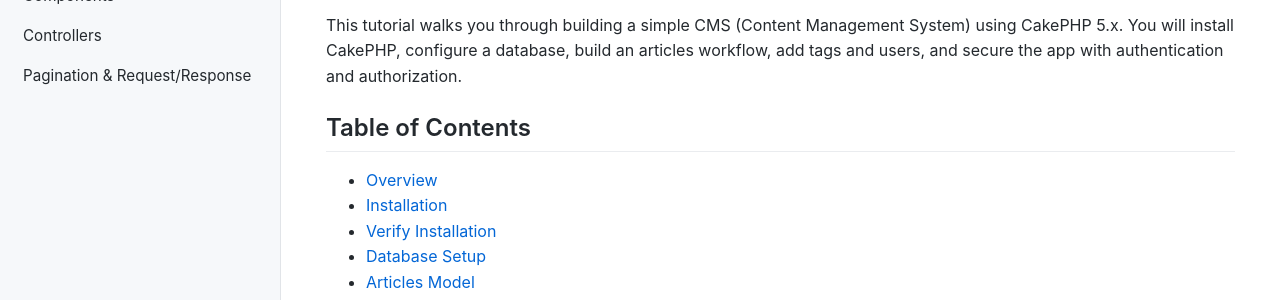
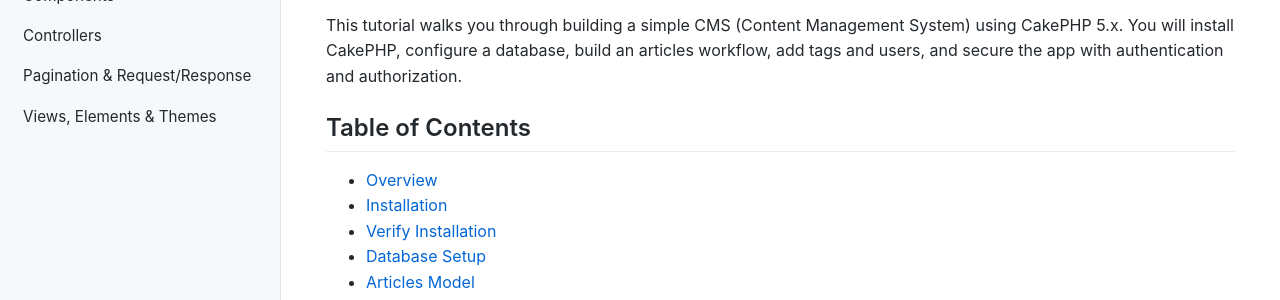
Before and after one commit to abhayraj-ops/Cake-Learn, a Jekyll site: the page built from docs/04-cms-tutorial.md, in a window 1280 px wide. Shown: the part 460-760 px from the top of the page. Built offline with Jekyll 4.4.1, drawn with Linux system fonts in a browser that asks for light colours; nearby versions of some CDN libraries.

Commit message:
docs: add views page to sidebar navigation

```diff
--- a/docs/_layouts/default.html
+++ b/docs/_layouts/default.html
@@ -485,6 +485,9 @@
         <a href="/Cake-Learn/07-pagination-request-response.html" class="sidebar-link">
           <span>Pagination & Request/Response</span>
         </a>
+        <a href="/Cake-Learn/08-views.html" class="sidebar-link">
+          <span>Views, Elements & Themes</span>
+        </a>
       </div>
     </aside>
 
```
